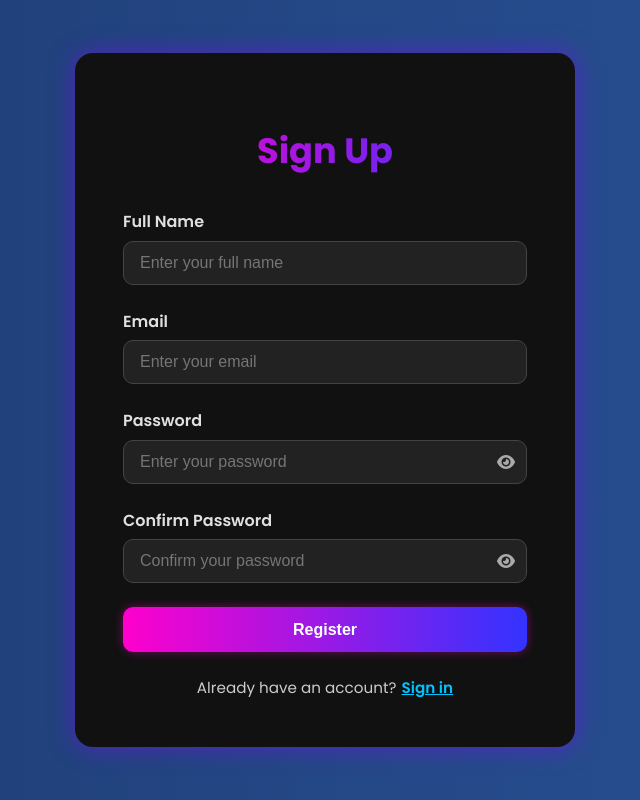
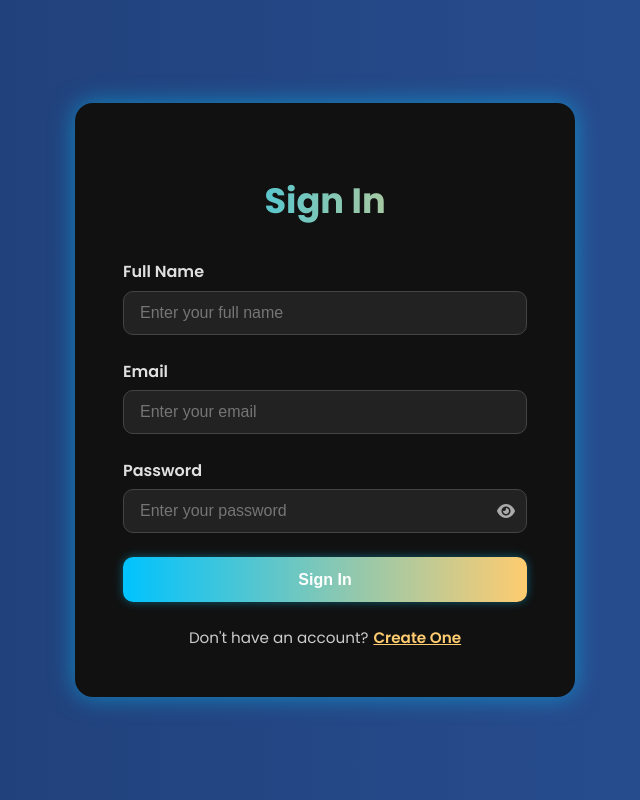
Before and after one commit to rajdipsaha-IIT-KGP/demo, a React (Vite) app in the folder frontend/: page /signin in a window 1280 px wide. Shown: the whole page, without its empty margins (315-955 px from the left). Built offline with nearby package versions, Linux system fonts and the light colour scheme.

Commit message:
adding signin page

```diff
--- a/frontend/src/App.jsx
+++ b/frontend/src/App.jsx
@@ -1,14 +1,14 @@
-import { useState } from 'react'
-import Signup from './Pages/Signup'
+import { Routes, Route } from 'react-router-dom';
+import Signup from './Pages/Signup';
+import Signin from './Pages/Signin';
 
 function App() {
-
-
   return (
-    <>
-<Signup/>
-      </>
-  )
+    <Routes>
+      <Route path="/signup" element={<Signup />} />
+      <Route path="/signin" element={<Signin />} />
+    </Routes>
+  );
 }
 
-export default App
+export default App;
--- /dev/null
+++ b/frontend/src/Pages/Signin.css
@@ -0,0 +1,137 @@
+@import url('https://fonts.googleapis.com/css2?family=Poppins:wght@400;600;700&display=swap');
+
+body {
+  font-family: 'Poppins', sans-serif;
+  background: linear-gradient(to right, #1e3c72, #2a5298);
+  min-height: 100vh;
+  margin: 0;
+  display: flex;
+  align-items: center;
+  justify-content: center;
+}
+
+.Signin-container {
+  width: 500px;
+  background: #111;
+  padding: 3rem 3rem;
+  border-radius: 18px;
+  box-shadow: 0 0 25px rgba(0, 204, 255, 0.5);
+  animation: fadeIn 0.6s ease-in-out;
+  box-sizing: border-box;
+  margin: 2rem auto;
+}
+
+.Signin-title {
+  text-align: center;
+  font-size: 2.2rem;
+  font-weight: 700;
+  margin-bottom: 2rem;
+  background: linear-gradient(to right, #00c3ff, #ffcc70);
+  -webkit-background-clip: text;
+  -webkit-text-fill-color: transparent;
+}
+
+.form-group {
+  margin-bottom: 1.5rem;
+}
+
+.form-group label {
+  display: block;
+  font-weight: 600;
+  margin-bottom: 0.4rem;
+  color: #e0e0e0;
+}
+
+.form-control {
+  width: 100%;
+  padding: 0.75rem 1rem;
+  background: #222;
+  color: #fff;
+  border: 1px solid #444;
+  border-radius: 10px;
+  font-size: 1rem;
+  transition: all 0.3s ease;
+}
+
+.form-control:focus {
+  outline: none;
+  border-color: #00c3ff;
+  box-shadow: 0 0 10px #00c3ff;
+}
+
+.Signin-button {
+  width: 100%;
+  padding: 0.85rem;
+  background: linear-gradient(to right, #00c3ff, #ffcc70);
+  color: white;
+  border: none;
+  border-radius: 10px;
+  font-size: 1rem;
+  font-weight: 600;
+  cursor: pointer;
+  transition: all 0.4s ease;
+  box-shadow: 0 0 10px rgba(0, 204, 255, 0.4);
+}
+
+.Signin-button:hover {
+  transform: translateY(-2px);
+  box-shadow: 0 0 20px rgba(0, 204, 255, 0.8);
+  opacity: 0.95;
+}
+
+.input-wrapper {
+  position: relative;
+  display: flex;
+  align-items: center;
+}
+
+.input-wrapper input {
+  width: 100%;
+  padding-right: 40px;
+}
+
+.input-wrapper i {
+  position: absolute;
+  right: 12px;
+  top: 50%;
+  transform: translateY(-50%);
+  cursor: pointer;
+  font-size: 1rem;
+  color: #aaa;
+  transition: color 0.3s ease;
+}
+
+.input-wrapper i:hover {
+  color: #fff;
+}
+
+.signin-redirect {
+  text-align: center;
+  margin-top: 1.5rem;
+  font-size: 0.95rem;
+  color: #ccc;
+}
+
+.signin-redirect .signin-link {
+  color: #ffcc70;
+  cursor: pointer;
+  margin-left: 5px;
+  text-decoration: underline;
+  font-weight: 600;
+  transition: color 0.3s ease;
+}
+
+.signin-redirect .signin-link:hover {
+  color: #ffffff;
+}
+
+@keyframes fadeIn {
+  from {
+    opacity: 0;
+    transform: translateY(30px);
+  }
+  to {
+    opacity: 1;
+    transform: translateY(0);
+  }
+}
--- a/frontend/src/Pages/Signin.jsx
+++ b/frontend/src/Pages/Signin.jsx
@@ -0,0 +1,114 @@
+import React, { useState } from 'react';
+import { useNavigate } from 'react-router-dom';
+import './Signin.css';
+import '@fortawesome/fontawesome-free/css/all.min.css';
+import axios from 'axios';
+import { ToastContainer, toast } from 'react-toastify';
+import 'react-toastify/dist/ReactToastify.css';
+
+function Signin() {
+  const [name, setName] = useState('');
+  const [email, setEmail] = useState('');
+  const [password, setPassword] = useState('');
+  const [showPassword, setShowPassword] = useState(false);
+
+  let navigate = useNavigate();
+
+  const handleSignin = async (e) => {
+    e.preventDefault();
+
+    if (!name || !email || !password) {
+      toast.error("All fields are required");
+      return;
+    }
+
+    const emailRegex = /^[^\s@]+@[^\s@]+\.[^\s@]+$/;
+    if (!emailRegex.test(email)) {
+      toast.error("Please enter a valid email");
+      return;
+    }
+
+    try {
+      const response = await axios.post('http://localhost:3000/signin', {
+        fullname: name,
+        email,
+        password,
+      });
+
+      const msg = response.data.message;
+      if (msg === "User signed in successfully") {
+        toast.success(`Welcome ${response.data.user.fullname} 🎉`);
+        localStorage.setItem('token', response.data.token);
+        setEmail('');
+        setName('');
+        setPassword('');
+      } else if (msg === "Invalid password") {
+        toast.error("Invalid Password");
+      } else {
+        toast.error(msg);
+      }
+    } catch (error) {
+      console.error("Error during Signin:", error);
+      toast.error(error.response?.data?.message || "An error occurred during Signin");
+    }
+  };
+
+  return (
+    <div className="Signin-container">
+      <h1 className="Signin-title">Sign In</h1>
+      <form onSubmit={handleSignin}>
+        <div className="form-group">
+          <label>Full Name</label>
+          <input
+            type="text"
+            autoComplete="off"
+            className="form-control"
+            placeholder="Enter your full name"
+            value={name}
+            onChange={(e) => setName(e.target.value)}
+          />
+        </div>
+
+        <div className="form-group">
+          <label>Email</label>
+          <input
+            type="email"
+            autoComplete="off"
+            className="form-control"
+            placeholder="Enter your email"
+            value={email}
+            onChange={(e) => setEmail(e.target.value)}
+          />
+        </div>
+
+        <div className="form-group">
+          <label>Password</label>
+          <div className="input-wrapper">
+            <input
+              type={showPassword ? "text" : "password"}
+              autoComplete="off"
+              className="form-control"
+              placeholder="Enter your password"
+              value={password}
+              onChange={(e) => setPassword(e.target.value)}
+            />
+            <i
+              className={`fas ${showPassword ? "fa-eye-slash" : "fa-eye"}`}
+              onClick={() => setShowPassword(prev => !prev)}
+            ></i>
+          </div>
+        </div>
+
+        <button type="submit" className="Signin-button">Sign In</button>
+
+        <div className="signin-redirect">
+          <span>Don't have an account?</span>
+          <span className="signin-link" onClick={() => navigate('/signup')}>Create One</span>
+        </div>
+      </form>
+      <ToastContainer position="top-center" autoClose={3000} />
+    </div>
+  );
+}
+
+export default Signin;
```
Also changed, not shown: 1 other file (tests, documents, lock files or other folders).
